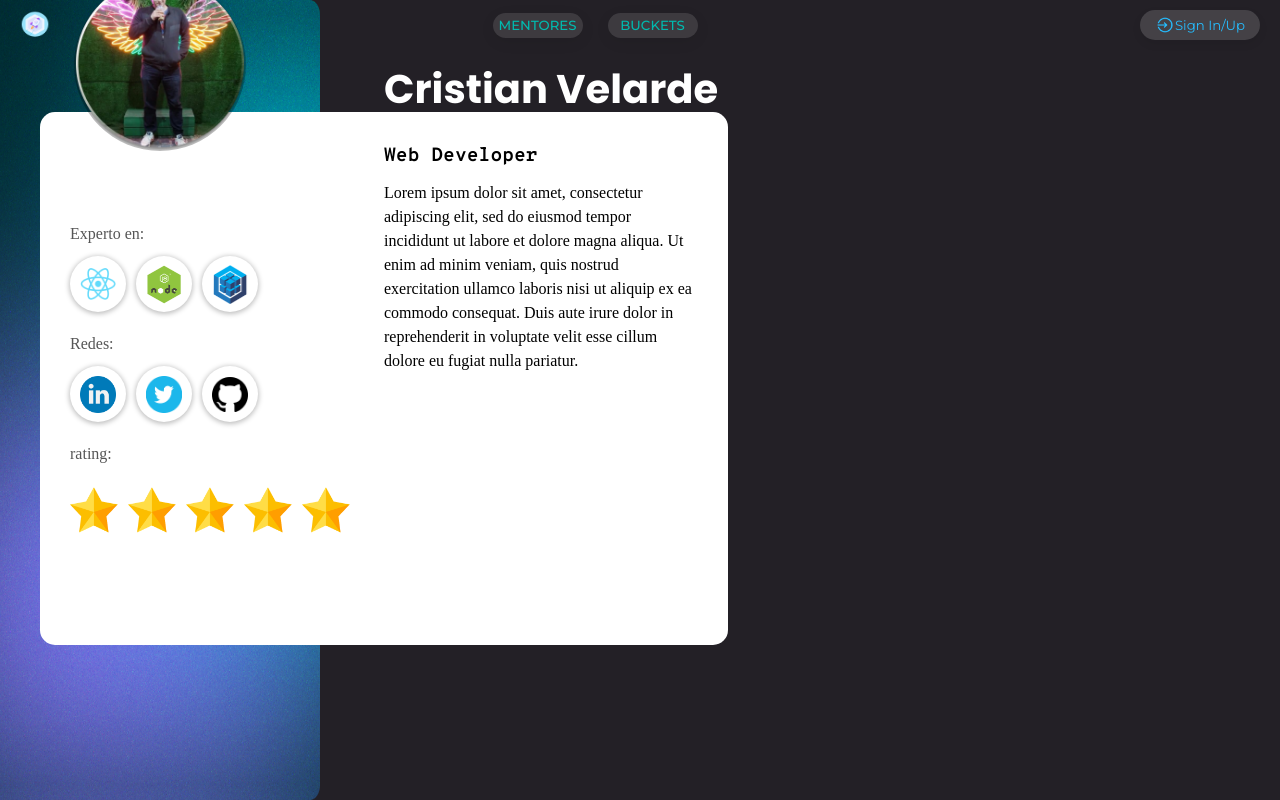
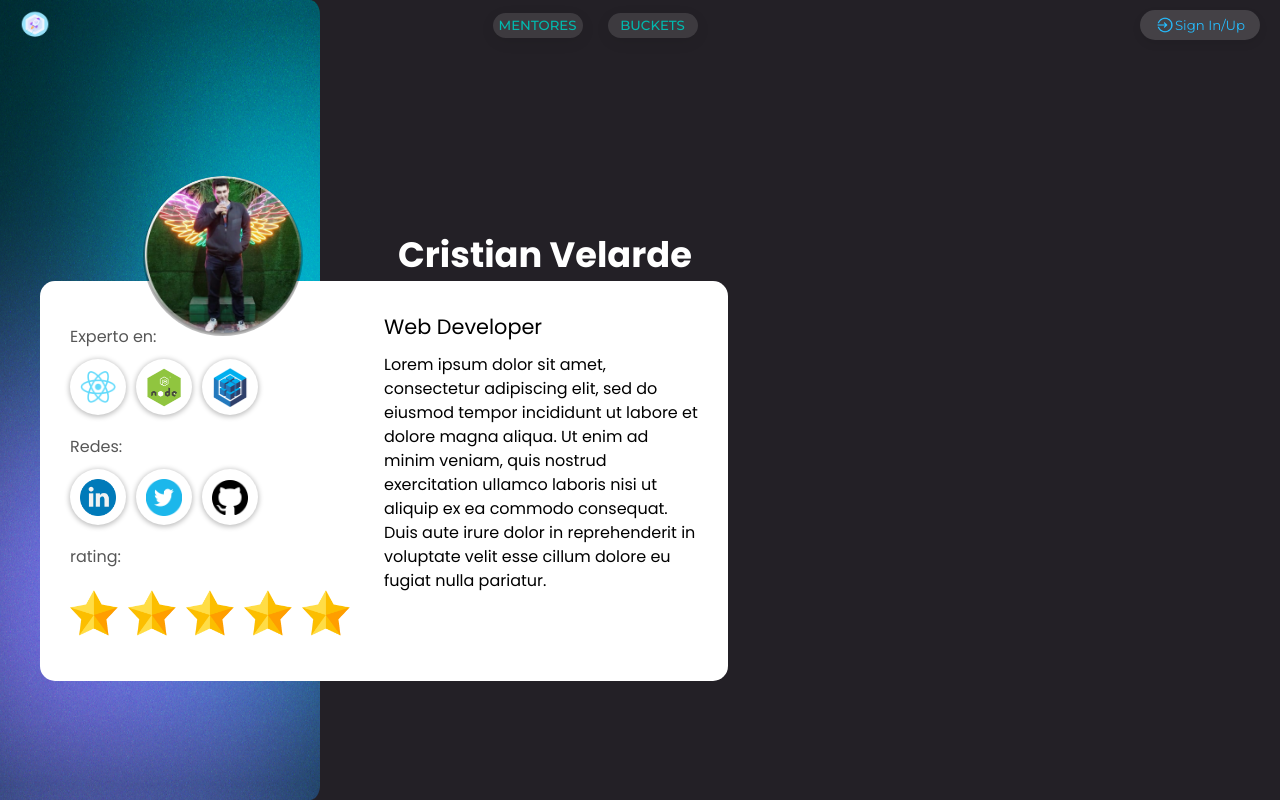
Before and after one commit to irichardo/Learnify, a React (Vite) app in the folder frontend/: page /mentors in a window 1280 px wide. Built offline with nearby package versions, Linux system fonts and the light colour scheme; a web font is replaced by a local one.

Commit message:
component detail of mentors upgrade

```diff
--- a/frontend/src/components/DetailMentor/DetailMentor.css
+++ b/frontend/src/components/DetailMentor/DetailMentor.css
@@ -1,51 +1,68 @@
-.containerData {
+.DetailMentor {
   display: flex;
-  align-items: flex-start;
-  justify-content: center;
-  flex-direction: column;
-  gap: 20px;
-  width: 100%;
-  height: 100%;
-}
-
-.ContainerDetailMentor {
   width: 60%;
   height: 100%;
   max-width: 1000px;
   max-height: 800px;
   min-width: 700px;
-
-  padding: 40px;
+  padding: 110px 40px 0px 40px;
   font-family: Poppins-Regular;
+  align-items: center;
 }
 
-.containerProfile {
+.mentorProfile {
   width: 100%;
   height: 100%;
+  max-height: 400px;
+  display: flex;
+  align-items: center;
+  justify-content: center;
+  flex-direction: column;
+}
+
+.mentorData {
+  display: flex;
+  flex-direction: column;
+  gap: 20px;
+}
+
+.mentorImgName {
+  display: inline-flex;
+  align-items: center;
+  justify-content: space-between;
+  padding: 0px 30px;
+  width: 100%;
+  height: 100px;
+  min-width: 100px;
+  position: relative;
+  top: 0;
+  left: 0;
+  display: flex;
+  align-items: center;
+  justify-content: flex-end;
 }
 
 #imgProfile {
-  width: 25%;
+  position: absolute;
+  top: -100%;
+  left: 15%;
+  width: 160px;
+  height: 160px;
   border-radius: 50%;
   box-shadow: inset 1px -18px 20px 20px rgb(0 0 0 / 25%);
-  min-width: 100px;
-  max-width: 300px;
-  position: absolute;
-  top: -25%;
-  left: 5%;
   z-index: 1;
 }
 
 #Name {
-  position: absolute;
-  top: -10%;
-  left: 50%;
-  font-size: 2.5rem;
+  width: 300px;
+  max-width: 320px;
+  min-width: 200px;
+  font-size: 2.2rem;
   font-family: Poppins-Bold;
   color: #ffffff;
 }
 
-.containerInfo {
+.mentorInfoMentors {
   background-color: rgb(255, 255, 255);
   min-height: 400px;
   width: 100%;
@@ -54,10 +71,11 @@
   padding: 30px 30px;
   display: grid;
   grid-template-columns: 50% 50%;
+  align-items: center;
 }
 
-.containerExpert,
-.containerRedes {
+.mentorExpert,
+.mentorRedes {
   display: flex;
   flex-wrap: nowrap;
   flex-direction: column;
@@ -67,14 +85,14 @@
   justify-content: center;
 }
 
-.containerExpert p,
-.containerRedes p,
-.containerRating p {
+.mentorExpert p,
+.mentorRedes p,
+.mentorRating p {
   font-size: 1rem;
   color: #565656;
 }
 
-.containerDescription {
+.mentorDescription {
   display: flex;
   flex-wrap: nowrap;
   flex-direction: column;
@@ -83,7 +101,7 @@
   gap: 10px;
 }
 
-.containerDescription p {
+.mentorDescription p {
   color: black;
   text-align: start;
   display: -webkit-box;
@@ -92,19 +110,14 @@
   overflow: hidden;
   text-overflow: ellipsis;
   font-size: 1rem;
-  /*
-  display: block;
-  overflow: hidden;
-  text-overflow: ellipsis;
-  max-height: calc(1.1rem * 15); 7 líneas de texto a 1.1rem por línea */
 }
 
-.containerDescription h1 {
+.mentorDescription h1 {
   color: black;
-  font-size: 1.2rem;
+  font-size: 1.3rem;
 }
 
-.containerRating {
+.mentorRating {
   display: flex;
   font-size: 1rem;
   color: #565656;
--- a/frontend/src/components/DetailMentor/DetailMentor.tsx
+++ b/frontend/src/components/DetailMentor/DetailMentor.tsx
@@ -66,27 +66,29 @@ const simulatorApi: Mentor = {
 };
 const DetailMentor = () => {
   return (
-    <div className='ContainerDetailMentor'>
-      <div className='containerProfile'>
-        <div className='containerInfo'>
+    <div className='DetailMentor'>
+      <div className='mentorProfile'>
+        <div className='mentorImgName'>
           <img id='imgProfile' src={imgPrueba} alt='imgPrueba' />
           <h1 id='Name'>{simulatorApi.nombre}</h1>
-          <section className='containerData'>
-            <div className='containerExpert'>
+        </div>
+        <div className='mentorInfoMentors'>
+          <section className='mentorData'>
+            <div className='mentorExpert'>
               <CardData arrayExpert={simulatorApi.expert} title='Experto en:' />
             </div>
 
-            <div className='containerRedes'>
+            <div className='mentorRedes'>
               <CardData arrayExpert={simulatorApi.redes} title='Redes:' />
             </div>
 
-            <div className='containerRating'>
+            <div className='mentorRating'>
               <p>rating: </p>
               <CardStar rating={simulatorApi.rating} />
             </div>
           </section>
 
-          <div className='containerDescription'>
+          <div className='mentorDescription'>
             <h1>{simulatorApi.cargo}</h1>
             <p>{simulatorApi.description}</p>
           </div>
```
